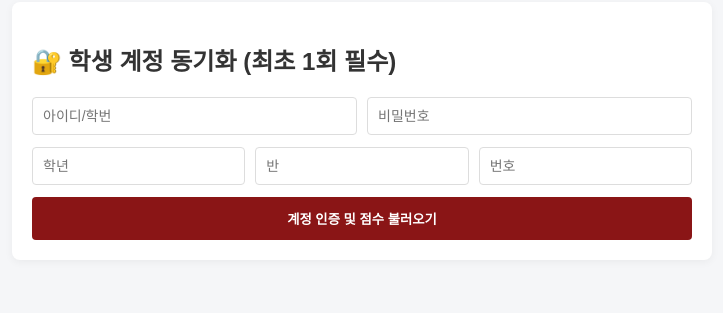
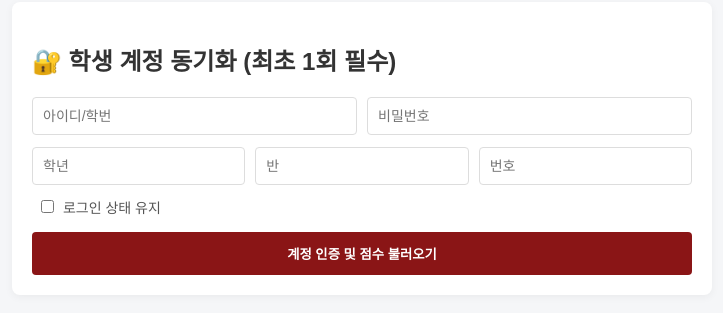
Before and after one commit to fluorine1001/sasadomi_system, a website: page index.html in a window 1280 px wide. Shown: the part 147-460 px from the top of the page, without its empty margins (278-1001 px from the left). Drawn offline with Linux system fonts and the light colour scheme.

Commit message:
Add remember me checkbox to login form

```diff
--- a/index.html
+++ b/index.html
@@ -21,6 +21,13 @@
                 <input type="number" id="sclass" placeholder="반">
                 <input type="number" id="number" placeholder="번호">
             </div>
+
+            <div style="margin-bottom: 15px; text-align: left; padding-left: 5px;">
+                <label style="cursor: pointer; user-select: none; font-size: 14px; color: #555;">
+                    <input type="checkbox" id="rememberMe" style="cursor: pointer; margin-right: 5px;"> 로그인 상태 유지
+                </label>
+            </div>
+
             <button onclick="syncAccount()">계정 인증 및 점수 불러오기</button>
         </div>
 
```
